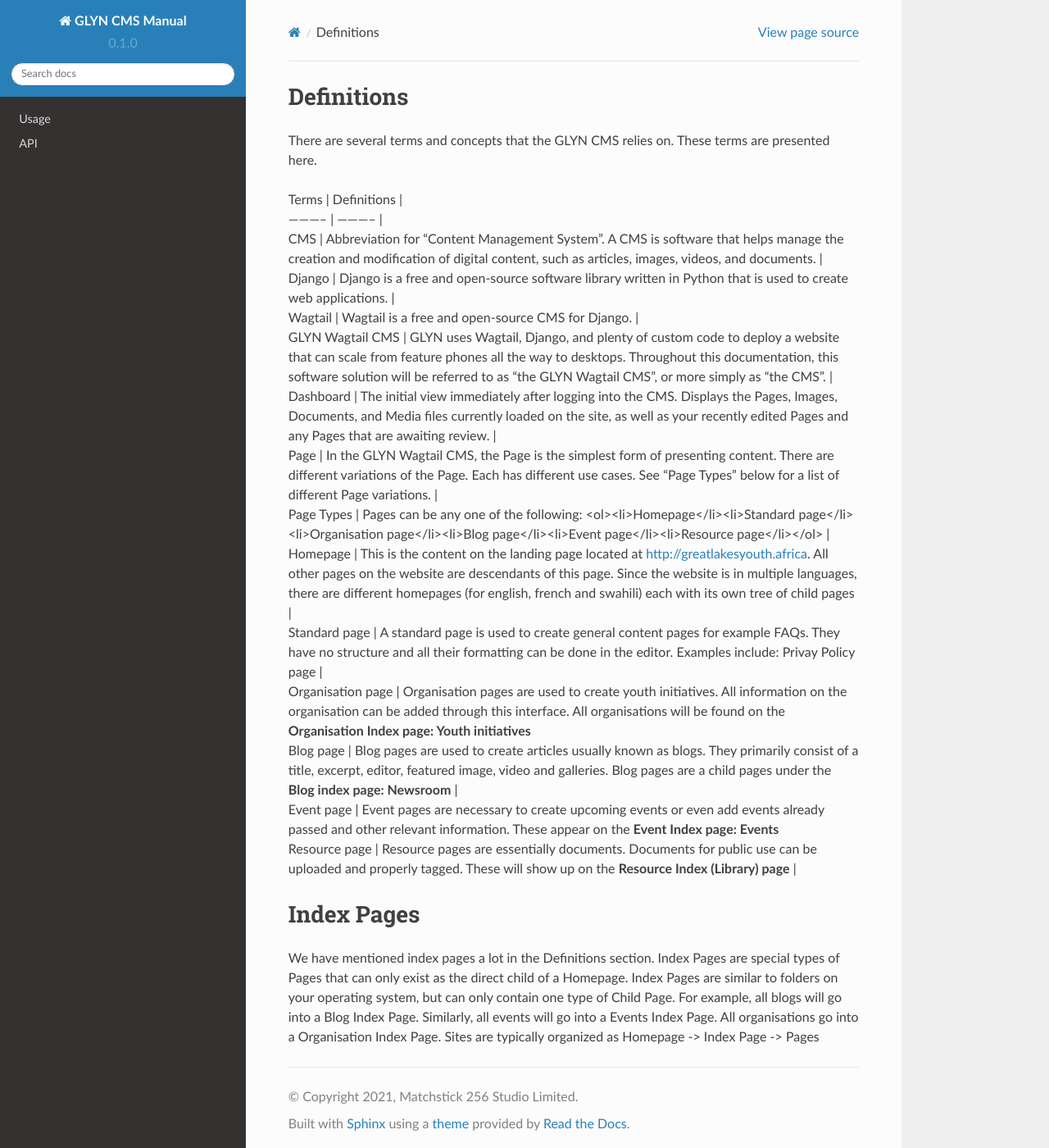
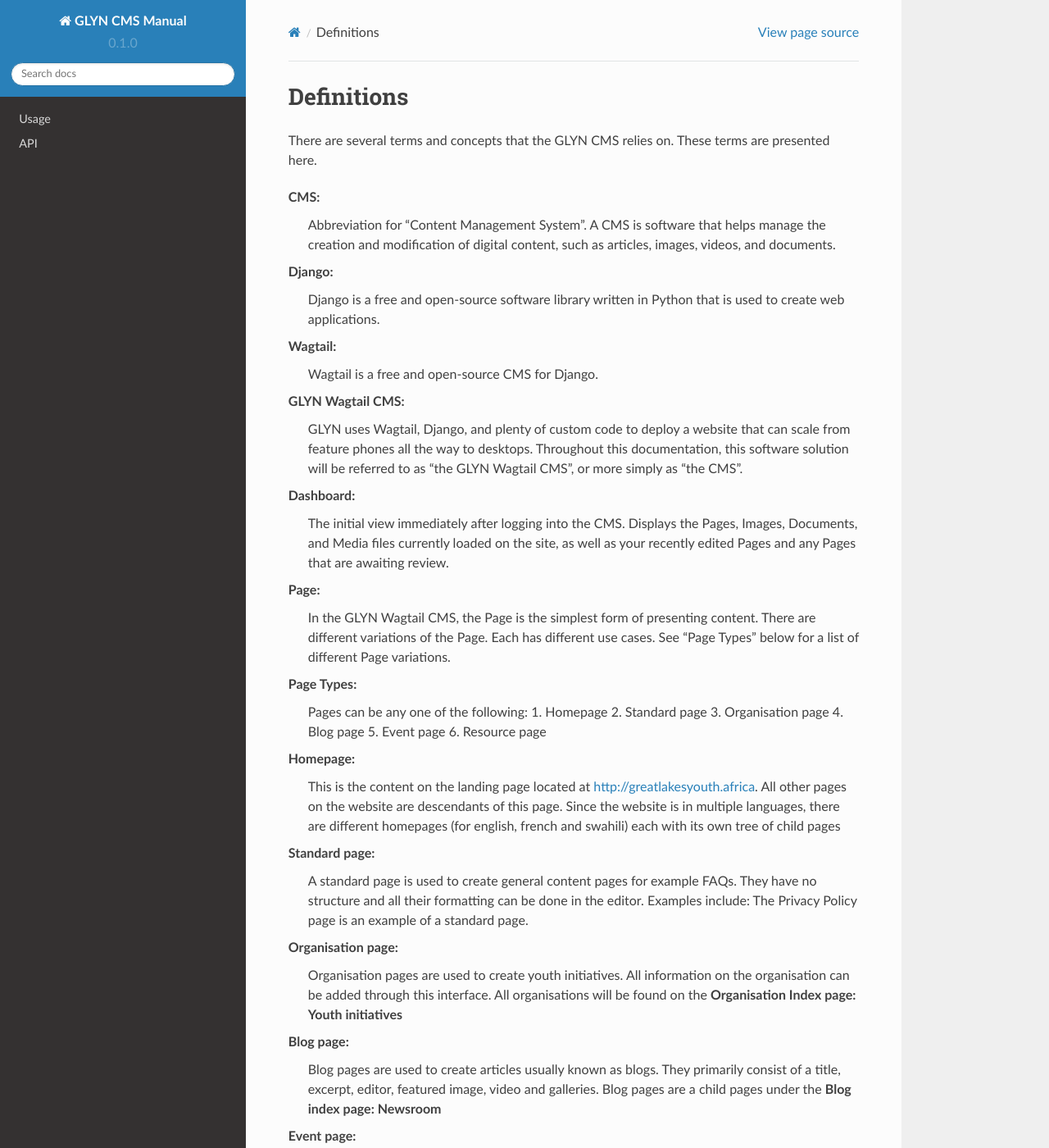
Before and after one commit to matchstick-studio/glyn-manual, a Sphinx documentation site: the page built from docs/source/definitions.rst, in a window 1280 px wide and 1400 px high. Shown: the whole window at 82% size. Built offline with Sphinx 7.4.7 and the Read the Docs theme 2.0.0, drawn with Linux system fonts in a browser that asks for light colours; some of the changed text lies outside the part shown.

Commit message:
Refactored all from md to rst format

```diff
--- a/docs/source/definitions.rst
+++ b/docs/source/definitions.rst
@@ -3,21 +3,51 @@
 
 There are several terms and concepts that the GLYN CMS relies on. These terms are presented here.
 
-| Terms       | Definitions |
-| ----------- | ----------- |
-| CMS         | Abbreviation for “Content Management System”. A CMS is software that helps manage the creation and modification of digital content, such as articles, images, videos, and documents.       |
-| Django      | Django is a free and open-source software library written in Python that is used to create web applications.        |
-| Wagtail     | Wagtail is a free and open-source CMS for Django.       |
-| GLYN Wagtail CMS     | GLYN uses Wagtail, Django, and plenty of custom code to deploy a website that can scale from feature phones all the way to desktops. Throughout this documentation, this software solution will be referred to as “the GLYN Wagtail CMS”, or more simply as “the CMS”.       |
-| Dashboard | The initial view immediately after logging into the CMS. Displays the Pages, Images, Documents, and Media files currently loaded on the site, as well as your recently edited Pages and any Pages that are awaiting review. |
-| Page | In the GLYN Wagtail CMS, the Page is the simplest form of presenting content. There are different variations of the Page. Each has different use cases. See “Page Types” below for a list of different Page variations. |
-| Page Types | Pages can be any one of the following: <ol><li>Homepage</li><li>Standard page</li><li>Organisation page</li><li>Blog page</li><li>Event page</li><li>Resource page</li></ol> |
-| Homepage | This is the content on the landing page located at http://greatlakesyouth.africa. All other pages on the website are descendants of this page. Since the website is in multiple languages, there are different homepages (for english, french and swahili) each with its own tree of child pages |
-| Standard page | A standard page is used to create general content pages for example FAQs. They have no structure and all their formatting can be done in the editor. Examples include: Privay Policy page |
-| Organisation page | Organisation pages are used to create youth initiatives. All information on the organisation can be added through this interface. All organisations will be found on the **Organisation Index page: Youth initiatives**
-| Blog page | Blog pages are used to create articles usually known as blogs. They primarily consist of a title, excerpt, editor, featured image, video and galleries. Blog pages are a child pages under the **Blog index page: Newsroom** |
-| Event page | Event pages are necessary to create upcoming events or even add events already passed and other relevant information. These appear on the **Event Index page: Events**
-| Resource page | Resource pages are essentially documents. Documents for public use can be uploaded and properly tagged. These will show up on the **Resource Index (Library) page**  |
+
+CMS:
+    Abbreviation for “Content Management System”. A CMS is software that helps manage the creation and modification of digital content, such as articles, images, videos, and documents.
+
+Django:
+    Django is a free and open-source software library written in Python that is used to create web applications.
+
+Wagtail:
+    Wagtail is a free and open-source CMS for Django.
+
+GLYN Wagtail CMS:
+    GLYN uses Wagtail, Django, and plenty of custom code to deploy a website that can scale from feature phones all the way to desktops. Throughout this documentation, this software solution will be referred to as “the GLYN Wagtail CMS”, or more simply as “the CMS”.
+
+Dashboard:
+    The initial view immediately after logging into the CMS. Displays the Pages, Images, Documents, and Media files currently loaded on the site, as well as your recently edited Pages and any Pages that are awaiting review.
+
+Page:
+    In the GLYN Wagtail CMS, the Page is the simplest form of presenting content. There are different variations of the Page. Each has different use cases. See “Page Types” below for a list of different Page variations.
+
+Page Types:
+    Pages can be any one of the following:
+    1. Homepage
+    2. Standard page
+    3. Organisation page
+    4. Blog page
+    5. Event page
+    6. Resource page
+
+Homepage:
+    This is the content on the landing page located at http://greatlakesyouth.africa. All other pages on the website are descendants of this page. Since the website is in multiple languages, there are different homepages (for english, french and swahili) each with its own tree of child pages
+
+Standard page:
+    A standard page is used to create general content pages for example FAQs. They have no structure and all their formatting can be done in the editor. Examples include: The Privacy Policy page is an example of a standard page.
+
+Organisation page:
+    Organisation pages are used to create youth initiatives. All information on the organisation can be added through this interface. All organisations will be found on the **Organisation Index page: Youth initiatives**
+
+Blog page:
+    Blog pages are used to create articles usually known as blogs. They primarily consist of a title, excerpt, editor, featured image, video and galleries. Blog pages are a child pages under the **Blog index page: Newsroom**
+
+Event page:
+    Event pages are necessary to create upcoming events or even add events already passed and other relevant information. These appear on the **Event Index page: Events**
+
+Resource page:
+    Resource pages are essentially documents. Documents for public use can be uploaded and properly tagged. These will show up on the **Resource Index (Library) page**
 
 Index Pages
 ===================================
--- a/docs/source/signing-into-the-cms.rst
+++ b/docs/source/signing-into-the-cms.rst
@@ -1,8 +1,8 @@
 Signing into the CMS
 ===================================
 
-You can access the GLYN CMS here: <http://greatlakesyouth.africa/admin>
+You can access the GLYN CMS here: http://greatlakesyouth.africa/admin/
 
 Enter your username and password, then click sign in.
 
-If you are unable to login, please send an email to Blaise Ndola: <blaise.ndola@greatlakesyouth.africa>
+If you are unable to login, please send an email to Blaise Ndola: blaise.ndola@greatlakesyouth.africa
```
